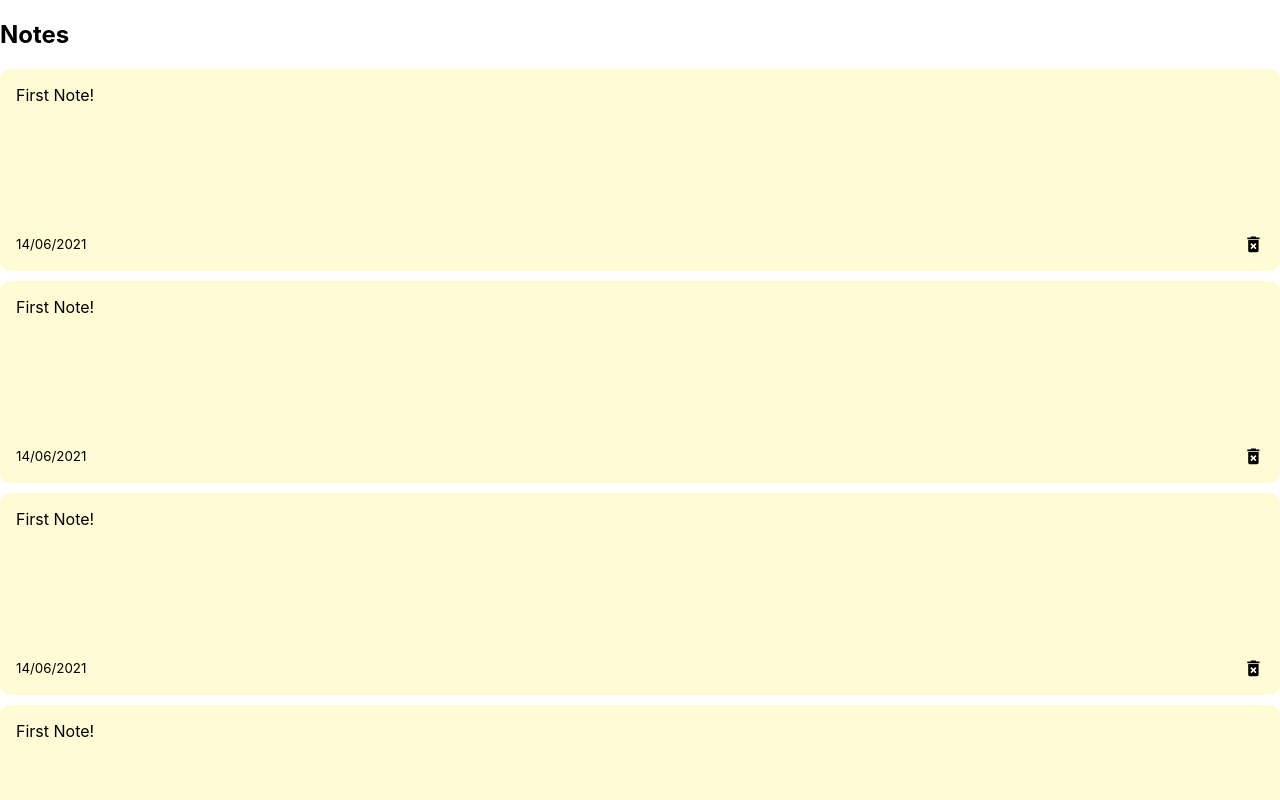
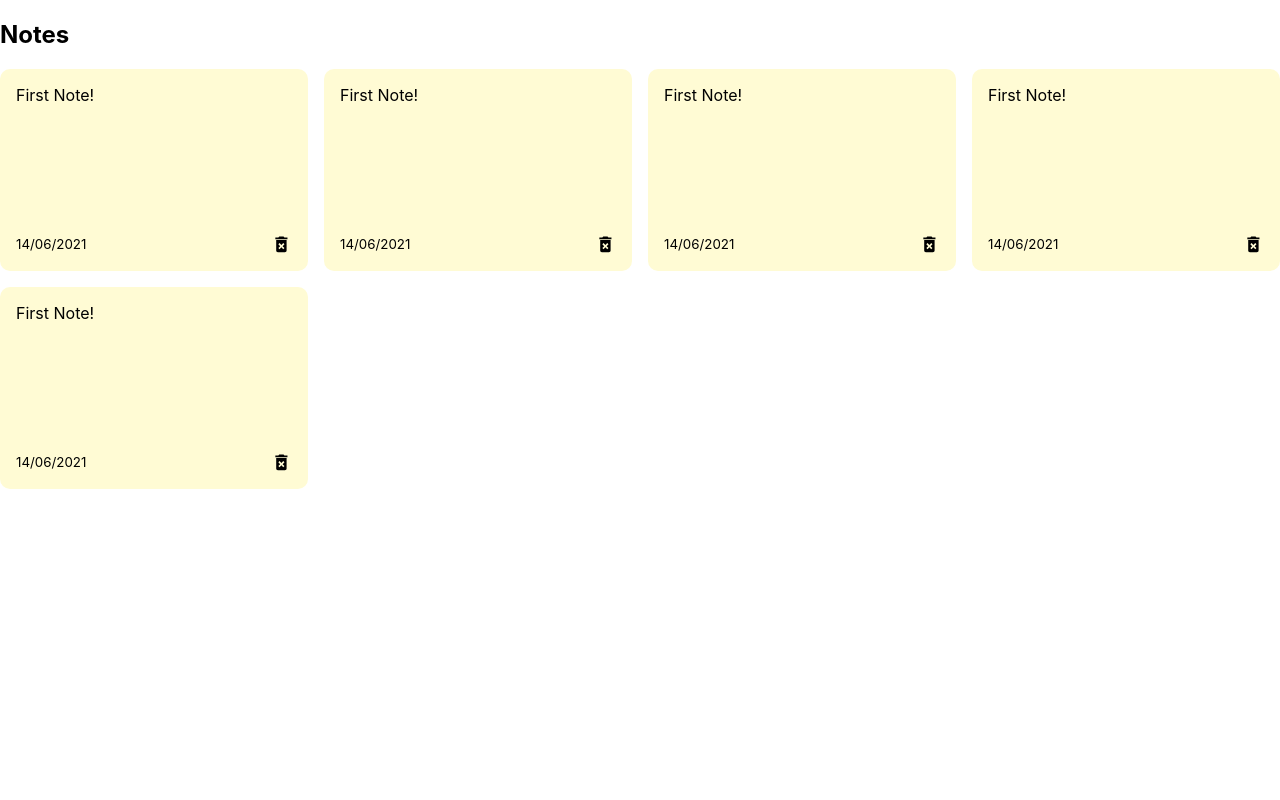
Before and after one commit to imveeru/react-notes, a React (Create React App) app: page / in a window 1280 px wide. Shown: the top 800 px of the page. Built offline with nearby package versions, Linux system fonts and the light colour scheme.

Commit message:
:sparkles: Added styles to Notes List Component.

```diff
--- a/src/App.js
+++ b/src/App.js
@@ -3,7 +3,7 @@ import NotesList from './components/NotesList'
 
 function App() {
   return (
-    <div>
+    <div className="container">
       <h2>Notes</h2>
       <NotesList/>
     </div>
--- a/src/index.css
+++ b/src/index.css
@@ -13,13 +13,14 @@ code {
 }
 
 .notes-list{
-
+  display:grid;
+  grid-gap: 1rem;
+  grid-template-columns: repeat(auto-fit,minmax(250px,1fr));
 }
 
 
 .note{
   background-color:#fffbd4;
-  margin-bottom:10px;
   border-radius: 10px;
   padding:1rem;
   min-height: 170px;
```
